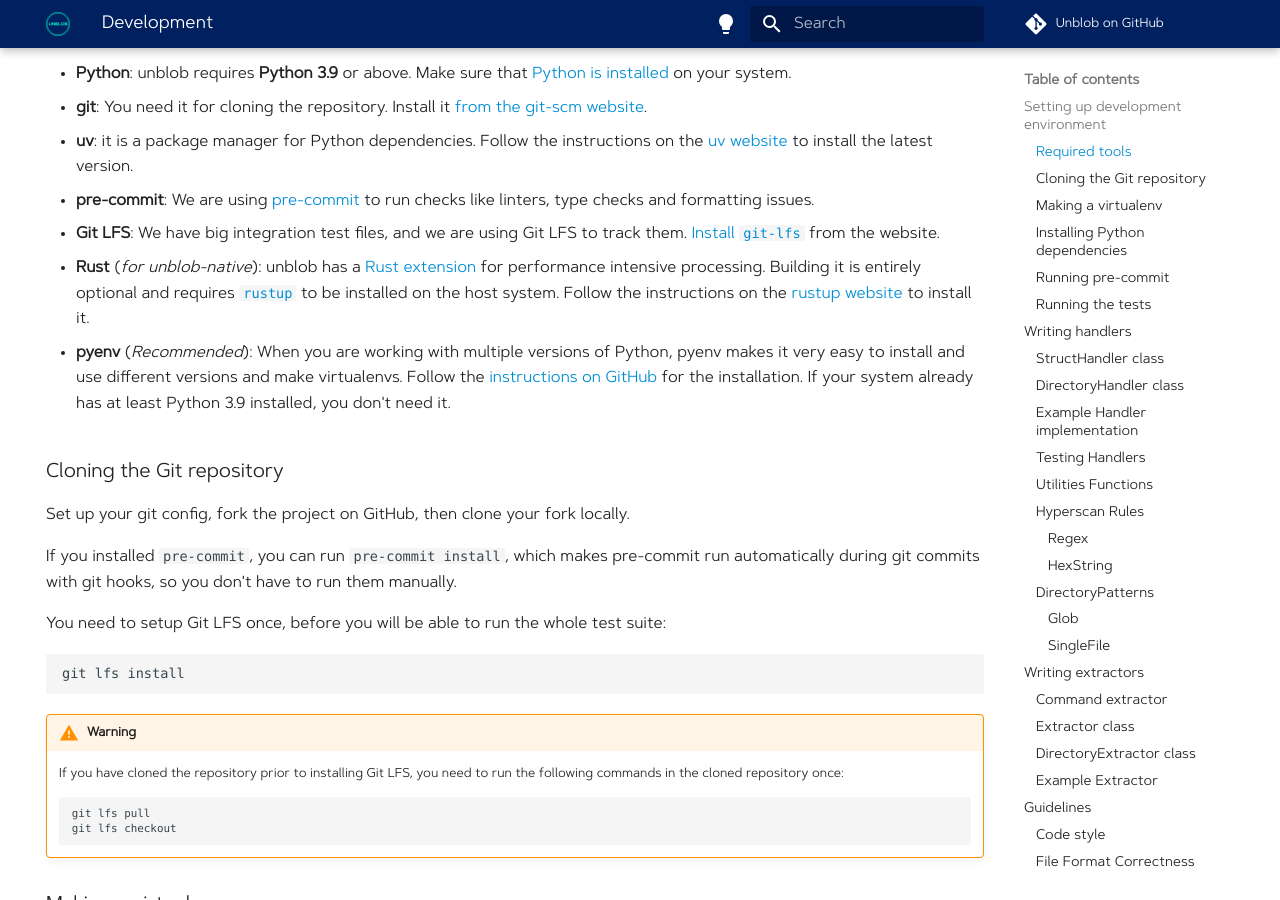
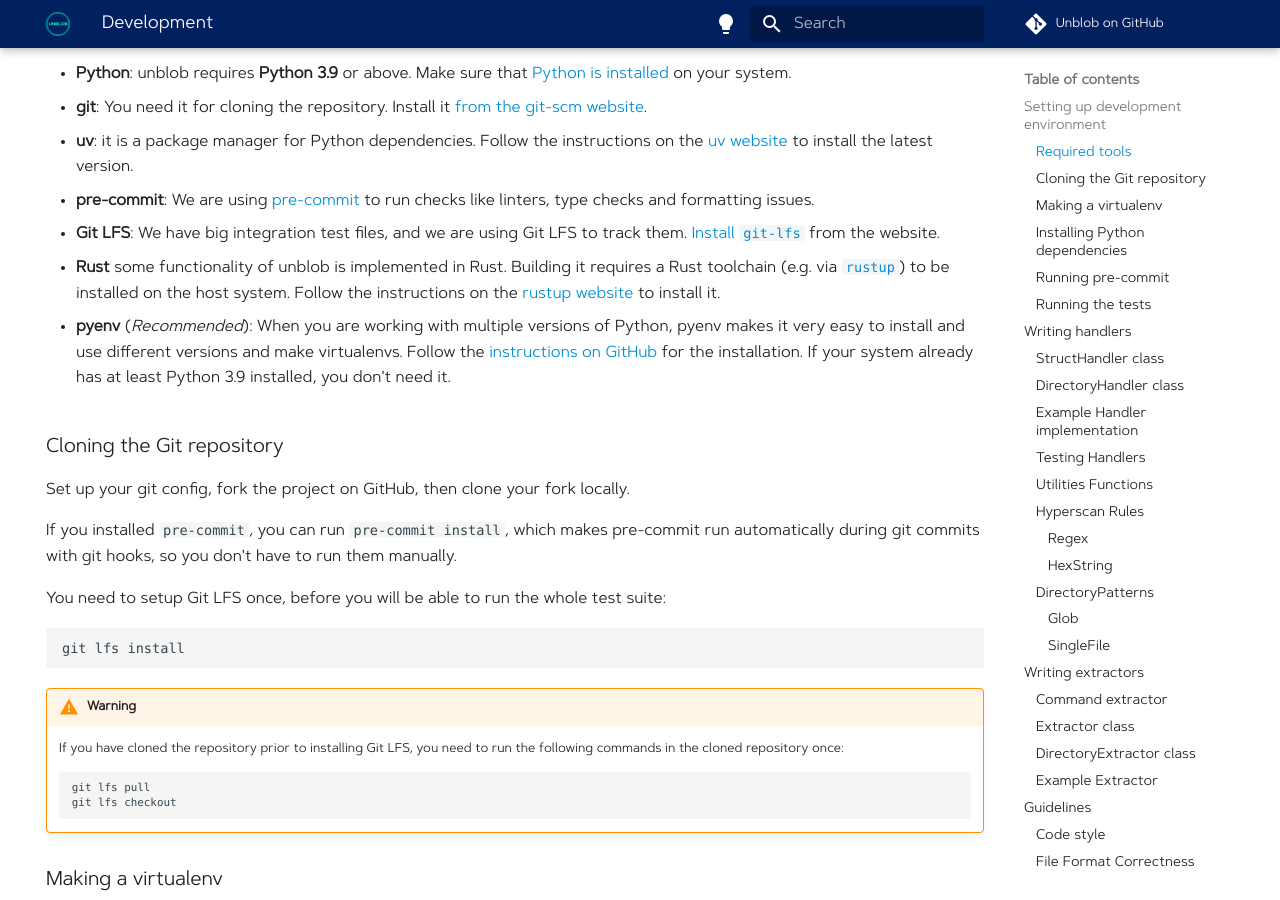
Before and after one commit to onekey-sec/unblob, an MkDocs documentation site: the page built from docs/development.md, in a window 1280 px wide and 900 px high, scrolled down 547 px. Built offline with MkDocs 1.6.1 and Material for MkDocs 9.7.7, drawn with Linux system fonts in a browser that asks for light colours; comment, search, counter and statistics services are not loaded.

Commit message:
fix(docs): update part on unblob-native

```diff
--- a/docs/development.md
+++ b/docs/development.md
@@ -41,9 +41,9 @@ where the exciting stuff is.
 - **Git LFS**: We have big integration test files, and we are using Git LFS to track them.
   [Install `git-lfs`](https://git-lfs.github.com/) from the website.
 
-- **Rust** (_for unblob-native_): unblob has a [Rust extension](https://github.com/onekey-sec/unblob-native) for
-  performance intensive processing. Building it is entirely optional and requires [`rustup`](https://rustup.rs/) to be
-  installed on the host system. Follow the instructions on the [rustup website](https://rustup.rs/) to install it.
+- **Rust** some functionality of unblob is implemented in Rust. Building it requires a Rust toolchain
+  (e.g. via [`rustup`](https://rustup.rs/)) to be installed on the host system. Follow the
+  instructions on the [rustup website](https://rustup.rs/) to install it.
 
 - **pyenv** (_Recommended_): When you are working with multiple versions of Python,
   pyenv makes it very easy to install and use different versions and make virtualenvs.
```
Also changed, not shown: docs/index.md (+4 -4 lines).
